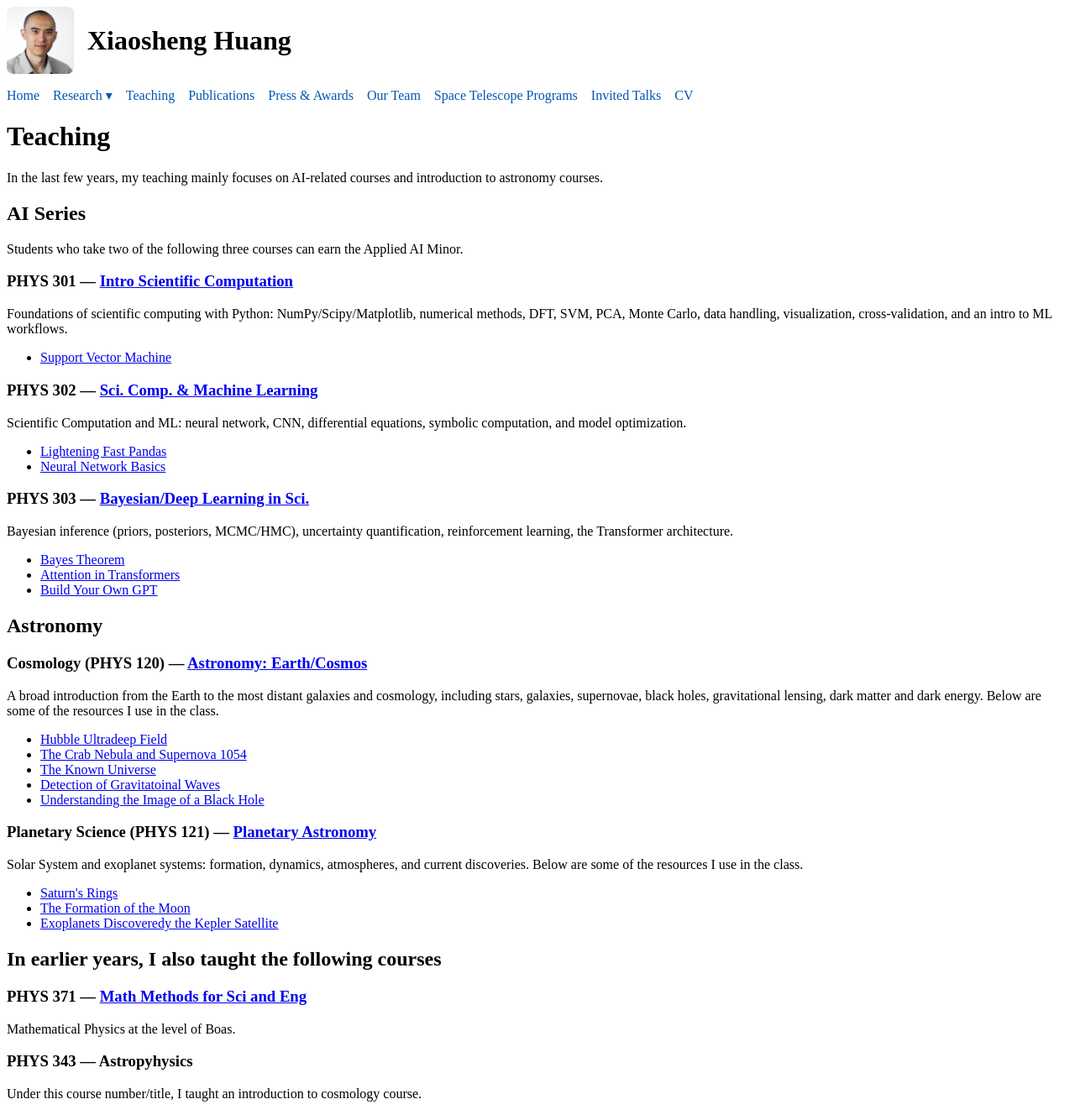
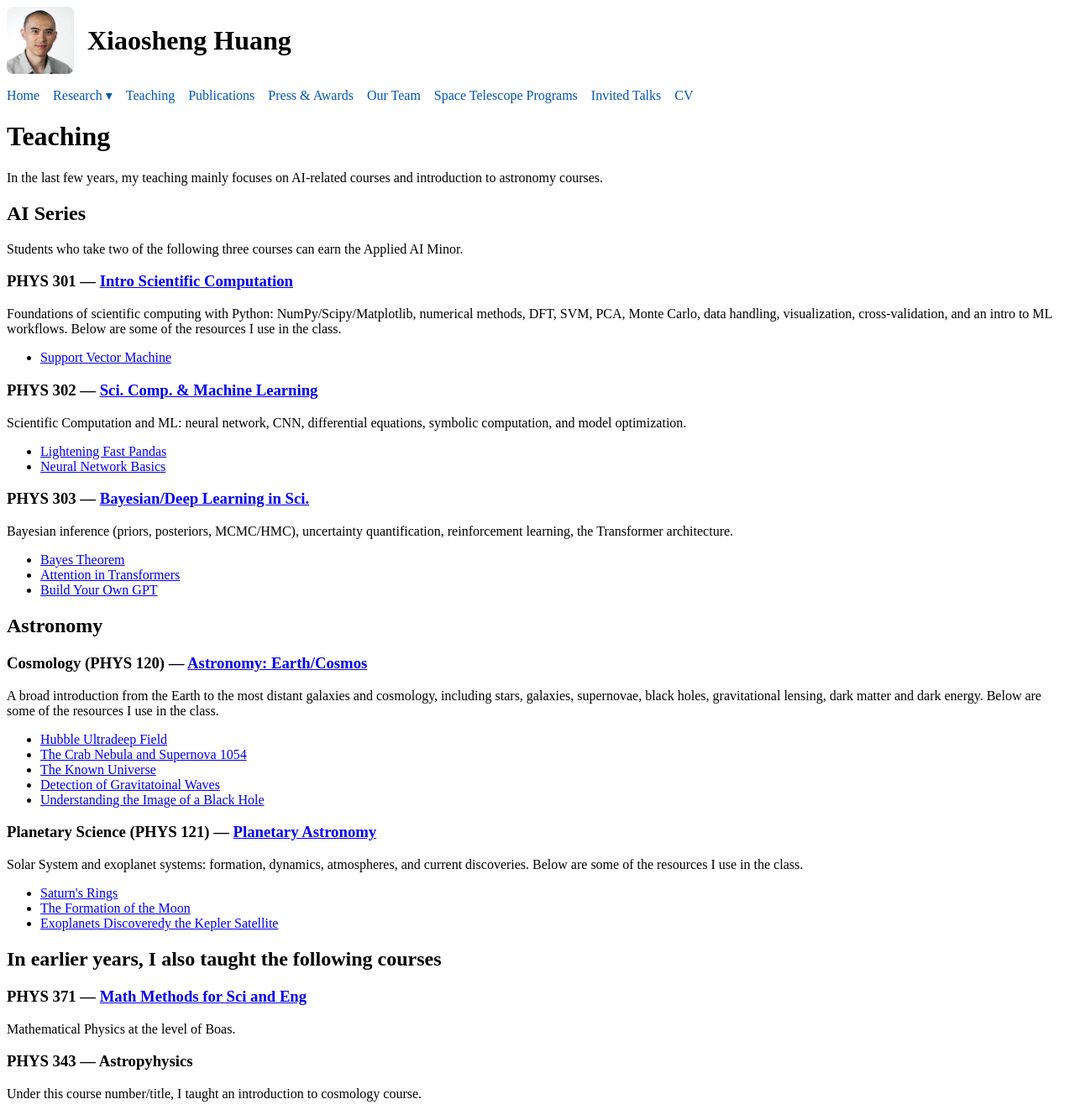
Before and after one commit to highredshift/highredshift.github.io, a Jekyll site: the page built from teaching.html, in a window 1280 px wide. Shown: the whole page at 84% size. Built offline with Jekyll 4.4.1, drawn with Linux system fonts in a browser that asks for light colours.

Commit message:
one sentence

```diff
--- a/teaching.html
+++ b/teaching.html
@@ -17,7 +17,8 @@ title: Research
   <h3>
     PHYS&nbsp;301 — <a href="https://catalog.usfca.edu/preview_course_nopop.php?catoid=38&coid=557399" target="_blank" rel="noopener">Intro Scientific Computation</a>
   </h3>
-  <p class="course-meta">Foundations of scientific computing with Python: NumPy/Scipy/Matplotlib, numerical methods, DFT, SVM, PCA, Monte Carlo, data handling, visualization, cross-validation, and an intro to ML workflows.</p>
+  <p class="course-meta">Foundations of scientific computing with Python: NumPy/Scipy/Matplotlib, numerical methods, DFT, SVM, PCA, Monte Carlo, data handling,
+    visualization, cross-validation, and an intro to ML workflows. Below are some of the resources I use in the class.</p>
   <ul class="videos">
     <li>
       <a href="https://www.youtube.com/watch?v=_PwhiWxHK8o&list=PLUl4u3cNGP63gFHB6xb-kVBiQHYe_4hSi&index=17"
```
Also changed, not shown: 1 other file.
